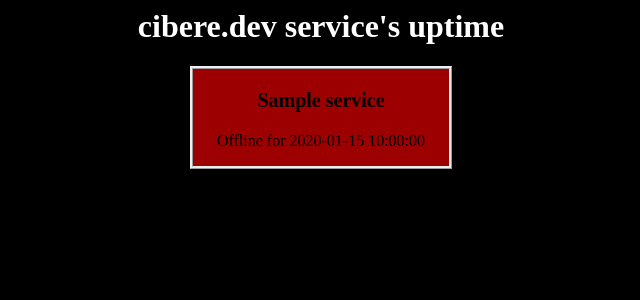
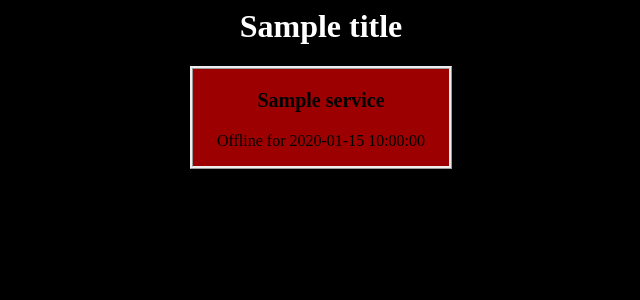
Before and after one commit to cibere/uptime-pinger, a Python web app: template templates/index.jinja in a window 1280 px wide. Shown: the top 300 px of the page, without its empty margins (319-959 px from the left). Run offline with Jinja, Linux system fonts and the light colour scheme; the template is opened without the code that fills it: most values are stand-ins (such as "Sample title", 1, 10 or a date in 2020).

Commit message:
custom title support

```diff
--- a/objects/config.py
+++ b/objects/config.py
@@ -29,6 +29,7 @@ class Config:
     often: Optional[int]
     port: int
     host: str
+    title: str
 
     def __init__(self):
         self.websites = []
@@ -92,6 +93,7 @@ class Config:
             self._embeds = config.get("embed_format", default_embeds)
             self.host = config.get("host", "0.0.0.0")
             self.port = config.get("port", 443)
+            self.title = config.get("title", "Uptime Checker")
 
         except FileNotFoundError:
             raise errors.ConfigNotFound()
--- a/templates/index.jinja
+++ b/templates/index.jinja
@@ -36,7 +36,7 @@
 
     <body>
         <div class="container">
-            <h1>cibere.dev service's uptime</h1>
+            <h1>{{ title }}</h1>
             <div class="services">
                 {% for service in services %}
 
```
Also changed, not shown: routes.py (+6 -1 lines), README.md.
